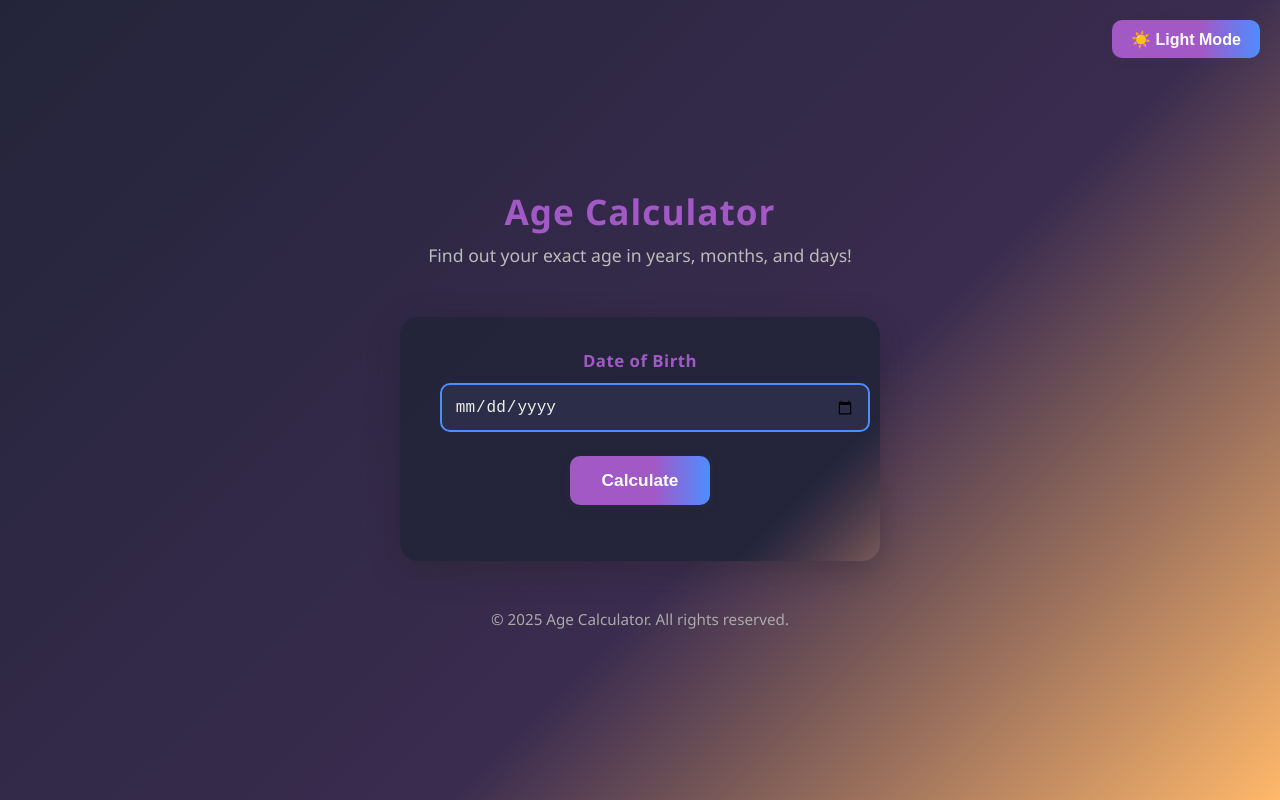
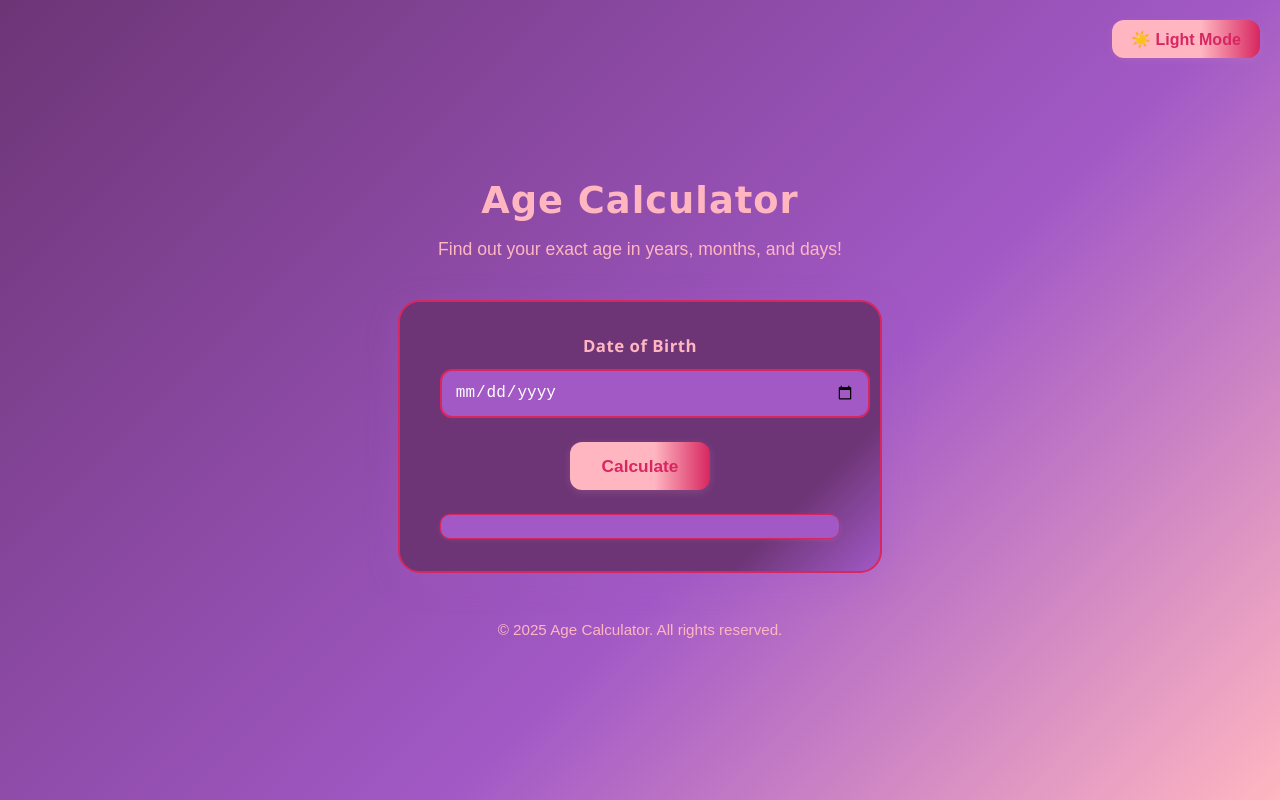
Before and after one commit to diyadee02/age-calculator, a plain HTML site: page index.html in a window 1280 px wide. Both pictures are taken after a click on the button "🌙 Dark Mode". Drawn offline with Linux system fonts and the light colour scheme.

Commit message:
Redesigned Age Calculator with better visuals

```diff
--- a/style.css
+++ b/style.css
@@ -1,12 +1,11 @@
 /* General Styles */
 body {
-  font-family: 'Segoe UI', Arial, sans-serif;
+  font-family: 'Quicksand', 'Segoe UI', Arial, sans-serif;
   margin: 0;
   padding: 0;
   min-height: 100vh;
-  background: linear-gradient(135deg, #4f8cff 0%, #a259c6 60%, #ffb86b 100%);
-  /* More vibrant, less transparent */
-  color: #222;
+  background: linear-gradient(135deg, #ffb6c1 0%, #f7c1e3 40%, #c1b3f7 100%);
+  color: #6d3576;
   transition: background 0.3s, color 0.3s;
 }
 
@@ -25,17 +24,30 @@ body {
 
 h1 {
   margin-bottom: 0.5rem;
-  font-size: 2.2rem;
+  font-size: 2.3rem;
   font-weight: 700;
-  color: #4f8cff;
+  color: #d72660;
   letter-spacing: 1px;
+  font-family: 'Pacifico', cursive, 'Quicksand', Arial, sans-serif;
 }
 
 .subtitle {
-  margin-top: 0.5rem;
   font-size: 1.1rem;
-  color: #666;
-  font-weight: 500;
+  color: #a259c6;
+  margin-bottom: 0.5rem;
+  font-family: 'Quicksand', Arial, sans-serif;
+}
+
+.container {
+  background: linear-gradient(135deg, #fff 80%, #ffe0f0 100%);
+  padding: 2rem 2.5rem;
+  border-radius: 22px;
+  box-shadow: 0 8px 32px rgba(255,182,193,0.18);
+  text-align: center;
+  max-width: 400px;
+  width: 100%;
+  margin-bottom: 2rem;
+  border: 2px solid #f7c1e3;
 }
 
 label {
@@ -43,54 +55,45 @@ label {
   margin-bottom: 0.7rem;
   font-weight: 600;
   font-size: 1.05rem;
-  color: #4f8cff;
+  color: #d72660;
   letter-spacing: 0.5px;
 }
 
 input[type="date"] {
   width: 100%;
   padding: 0.8rem;
-  border: 2px solid #a259c6;
-  border-radius: 10px;
+  border: 2px solid #f7c1e3;
+  border-radius: 12px;
   font-size: 1rem;
   margin-bottom: 1.5rem;
-  background: rgba(247,247,250,0.98);
-  /* ...existing code... */
+  background: #fff0fa;
+  color: #6d3576;
+  transition: border-color 0.3s;
 }
 
 input[type="date"]:focus {
-  border-color: #4f8cff;
+  border-color: #d72660;
   outline: none;
 }
 
 button {
-  background: linear-gradient(90deg, #4f8cff 60%, #a259c6 100%);
+  background: linear-gradient(90deg, #d72660 60%, #a259c6 100%);
   color: #fff;
   border: none;
   padding: 0.85rem 2rem;
-  border-radius: 10px;
+  border-radius: 12px;
   font-size: 1.08rem;
   font-weight: 600;
   cursor: pointer;
-  box-shadow: 0 2px 8px rgba(80,80,80,0.16);
+  box-shadow: 0 2px 8px rgba(255,182,193,0.16);
   transition: background 0.3s, box-shadow 0.3s;
+  font-family: 'Quicksand', Arial, sans-serif;
 }
 
 button:hover {
-  background: linear-gradient(90deg, #3a6fd8 60%, #ffb86b 100%);
-  box-shadow: 0 4px 16px rgba(80,80,80,0.22);
-}
-
-.container {
-  background: linear-gradient(135deg, rgba(255,255,255,0.98) 80%, rgba(255,184,107,0.13) 100%);
-  /* Less transparent, more solid white with a hint of accent */
-  padding: 2rem 2.5rem;
-  border-radius: 18px;
-  box-shadow: 0 8px 32px rgba(80,80,80,0.18);
-  text-align: center;
-  max-width: 400px;
-  width: 100%;
-  margin-bottom: 2rem;
+  background: linear-gradient(90deg, #f7c1e3 60%, #d72660 100%);
+  box-shadow: 0 4px 16px rgba(255,182,193,0.22);
+  color: #d72660;
 }
 
 .result {
@@ -98,85 +101,93 @@ button:hover {
   font-size: 1.18rem;
   font-weight: 500;
   color: #a259c6;
-  background: rgba(247,247,250,0.98);
-  /* ...existing code... */
-  box-shadow: 0 1px 4px rgba(80,80,80,0.12);
+  background: #fff0fa;
+  border-radius: 10px;
+  padding: 0.7rem 0;
+  box-shadow: 0 1px 4px rgba(255,182,193,0.12);
+  border: 1px solid #f7c1e3;
 }
 
 .dark-mode-toggle {
   position: fixed;
   top: 20px;
   right: 20px;
-  background: #23243a;
+  background: #d72660;
   color: #fff;
   border: none;
   padding: 0.6rem 1.2rem;
-  border-radius: 10px;
+  border-radius: 12px;
   font-size: 1rem;
   cursor: pointer;
-  box-shadow: 0 2px 8px rgba(80,80,80,0.10);
+  box-shadow: 0 2px 8px rgba(255,182,193,0.10);
   transition: background 0.3s;
   z-index: 10;
+  font-family: 'Quicksand', Arial, sans-serif;
 }
 
 .dark-mode-toggle:hover {
-  background: #3a2c4f;
+  background: #a259c6;
 }
 
 /* Dark Mode */
 body.dark-mode {
-  background: linear-gradient(135deg, #23243a 0%, #3a2c4f 60%, #ffb86b 100%);
-  /* ...existing code... */
+  background: linear-gradient(135deg, #6d3576 0%, #a259c6 60%, #ffb6c1 100%);
+  color: #fff;
 }
 
 body.dark-mode .container {
-  background: linear-gradient(135deg, rgba(35,36,58,0.98) 80%, rgba(255,184,107,0.13) 100%);
-  box-shadow: 0 8px 32px rgba(30,30,30,0.32);
+  background: linear-gradient(135deg, #6d3576 80%, #a259c6 100%);
+  box-shadow: 0 8px 32px rgba(162,89,198,0.32);
+  border: 2px solid #d72660;
 }
 
 body.dark-mode h1 {
-  color: #a259c6;
+  color: #ffb6c1;
 }
 
 body.dark-mode label {
-  color: #a259c6;
+  color: #ffb6c1;
 }
 
 body.dark-mode input[type="date"] {
-  border-color: #4f8cff;
-  background: rgba(44,46,74,0.98);
-  color: #eee;
+  border-color: #d72660;
+  background: #a259c6;
+  color: #fff;
 }
 
 body.dark-mode input[type="date"]:focus {
-  border-color: #a259c6;
+  border-color: #ffb6c1;
 }
 
 body.dark-mode button {
-  background: linear-gradient(90deg, #a259c6 60%, #4f8cff 100%);
+  background: linear-gradient(90deg, #ffb6c1 60%, #d72660 100%);
+  color: #d72660;
 }
 
 body.dark-mode button:hover {
-  background: linear-gradient(90deg, #7d3fa6 60%, #ffb86b 100%);
+  background: linear-gradient(90deg, #a259c6 60%, #ffb6c1 100%);
+  color: #fff;
 }
 
 body.dark-mode .result {
-  color: #4f8cff;
-  background: rgba(35,36,58,0.98);
+  color: #ffb6c1;
+  background: #a259c6;
+  border: 1px solid #d72660;
 }
 
 body.dark-mode .subtitle {
-  color: #bbb;
+  color: #ffb6c1;
 }
 
 .footer {
   text-align: center;
   font-size: 0.95rem;
-  color: #888;
+  color: #a259c6;
   margin-top: 1rem;
   margin-bottom: 0.5rem;
+  font-family: 'Quicksand', Arial, sans-serif;
 }
 
 body.dark-mode .footer {
-  color: #aaa;
+  color: #ffb6c1;
 }
```
